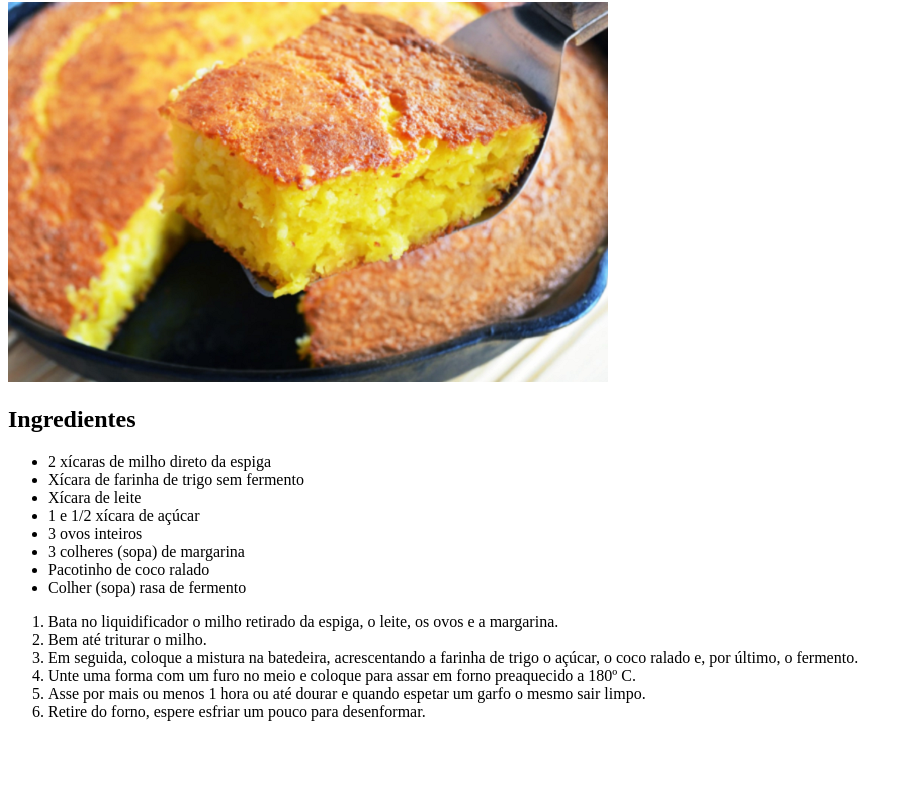
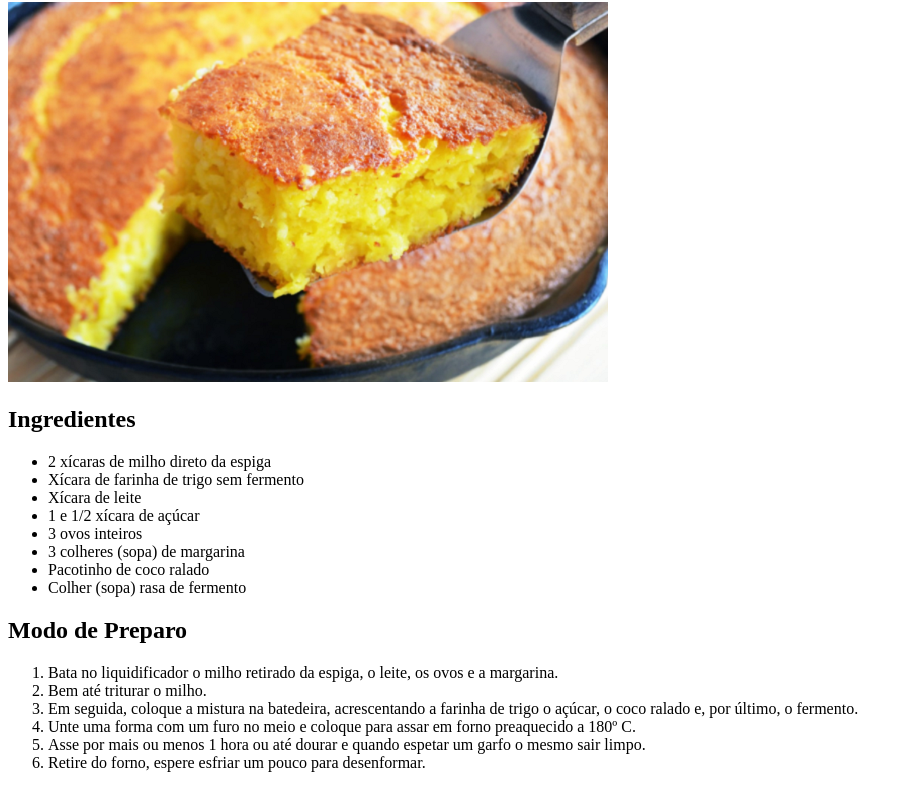
Before and after one commit to ciprianalombendo/receitaBolo, a plain HTML site: page index.html in a window 1280 px wide. Shown: the part 78-866 px from the top of the page, without its empty margins (0-909 px from the left). Before the commit the page ends 815 px from the top, so only its background shows below. Drawn offline with Linux system fonts and the light colour scheme.

```diff
--- a/index.html
+++ b/index.html
@@ -25,6 +25,7 @@
 					<li>Colher (sopa) rasa de fermento</li>
 				</ul>
 			</article>
+                <h2>Modo de Preparo</h2>
 			<article>
 				<ol>
 					<li>Bata no liquidificador o milho retirado da espiga, o leite, os ovos e a margarina.</li>
```
